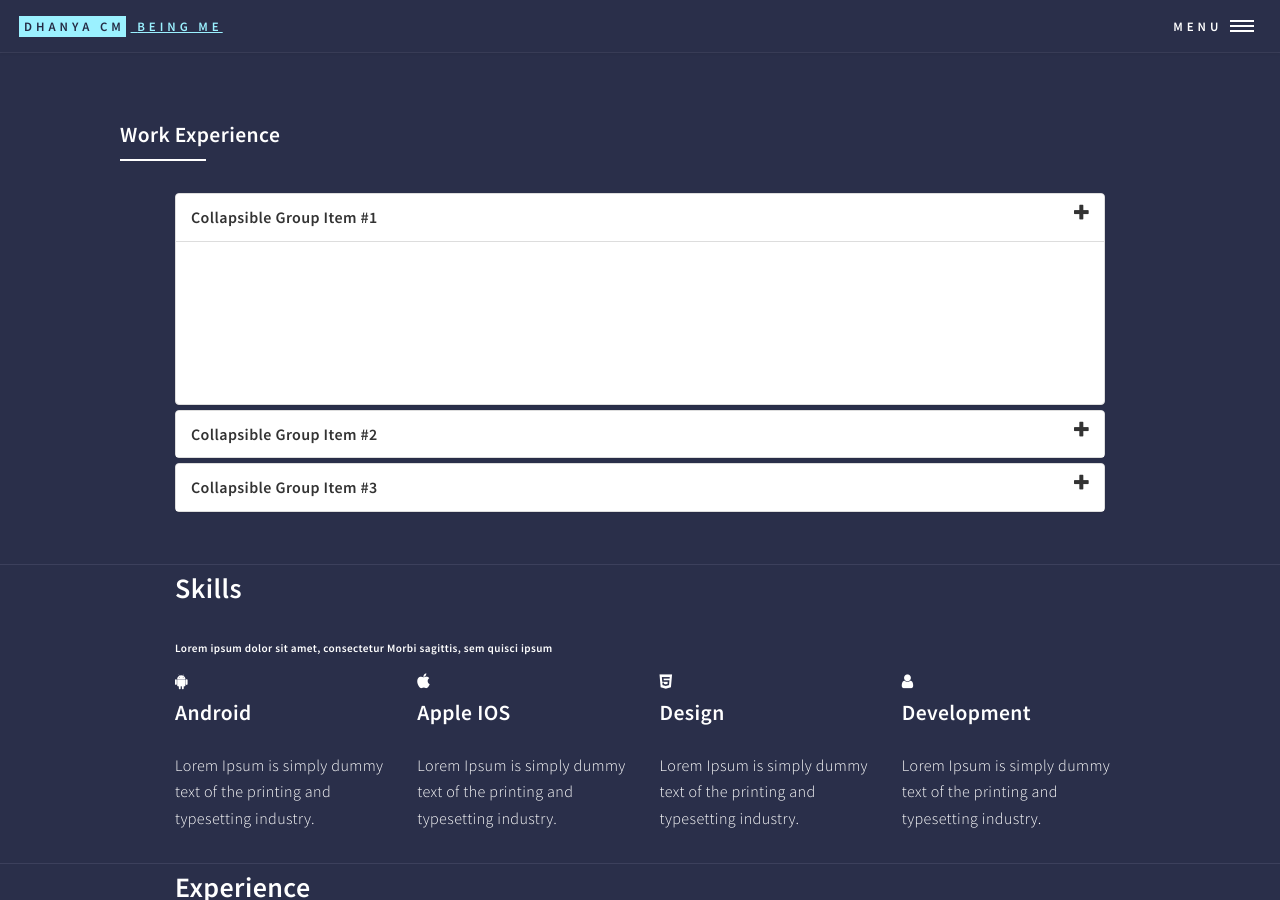
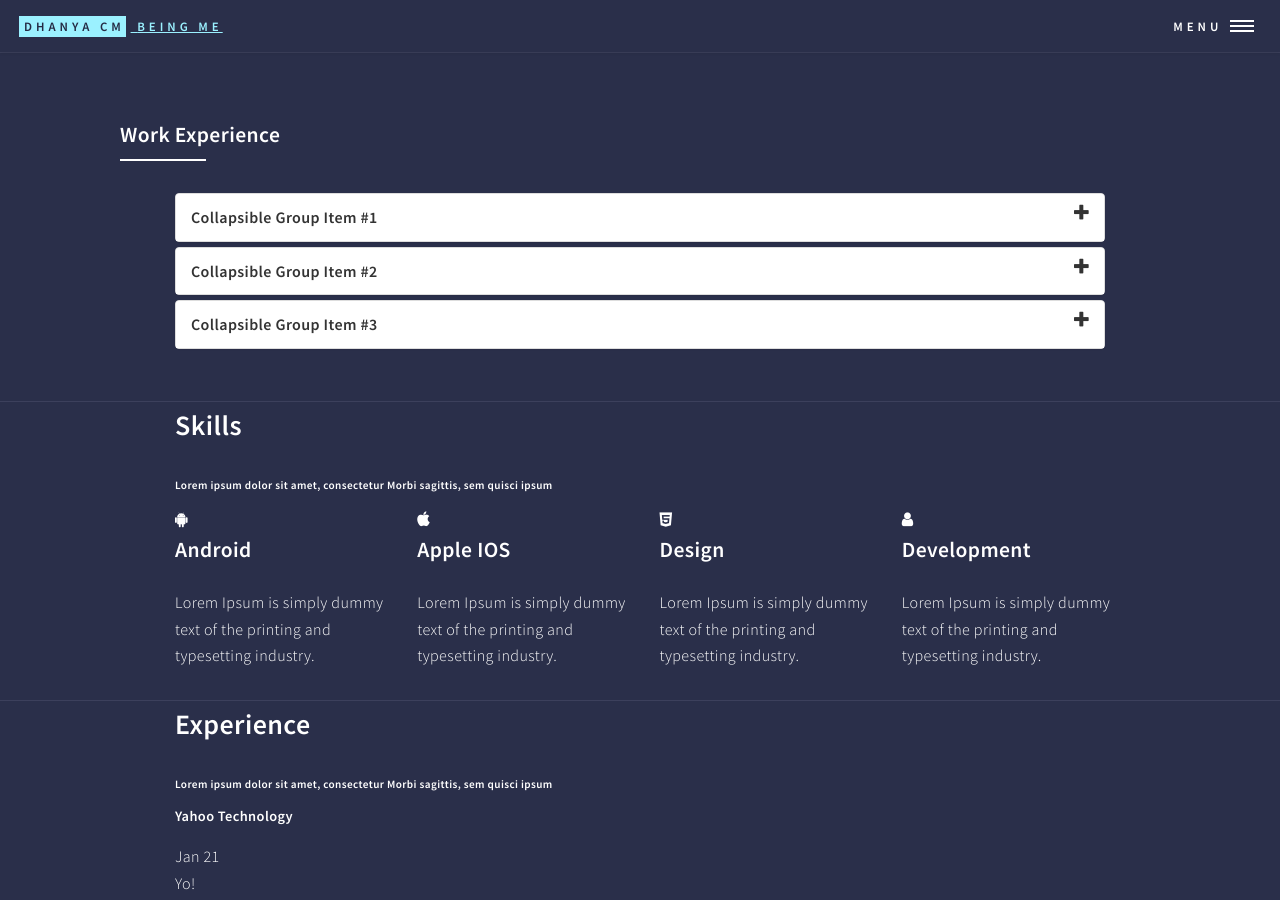
Before and after one commit to dhanyacm/dhanyacm, a Jekyll site: the page built from test.html, in a window 1280 px wide and 900 px high, scrolled down 783 px. Built offline with Jekyll 4.4.1, drawn with Linux system fonts in a browser that asks for light colours; nearby versions of some CDN libraries.

Commit message:
Update test.html

```diff
--- a/test.html
+++ b/test.html
@@ -63,7 +63,7 @@ frontpage: false
         </a>
       </h4>
       </div>
-      <div id="collapseOne" class="panel-collapse collapse in" role="tabpanel" aria-labelledby="headingOne">
+      <div id="collapseOne" class="panel-collapse collapse" role="tabpanel" aria-labelledby="headingOne">
         <div class="panel-body">
           Anim pariatur cliche reprehenderit, enim eiusmod high life accusamus terry richardson ad squid. 3 wolf moon officia aute, non cupidatat skateboard dolor brunch. Food truck quinoa nesciunt laborum eiusmod. Brunch 3 wolf moon tempor, sunt aliqua put a bird
           on it squid single-origin coffee nulla assumenda shoreditch et. Nihil anim keffiyeh helvetica, craft beer labore wes anderson cred nesciunt sapiente ea proident. Ad vegan excepteur butcher vice lomo. Leggings occaecat craft beer farm-to-table,
```
